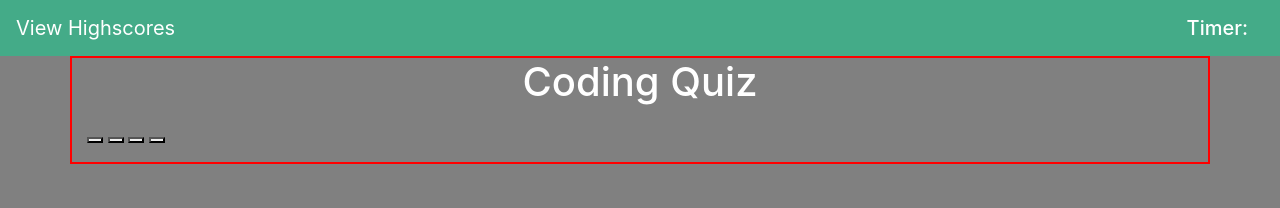
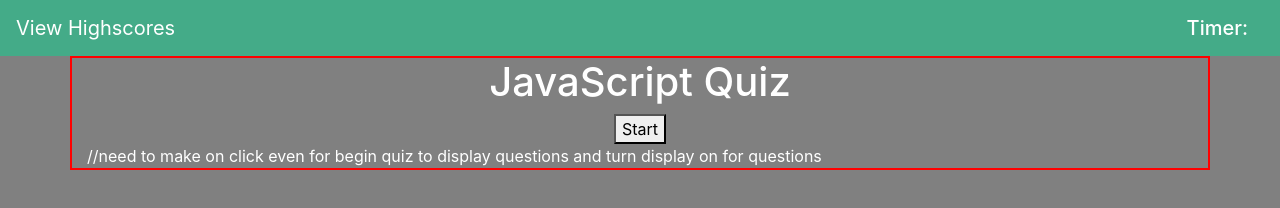
Before and after one commit to grandspitzy/timedQuiz, a plain HTML site: page index.html in a window 1280 px wide. Drawn offline with nearby package versions, Linux system fonts and the light colour scheme.

Commit message:
started creating the list and how to render it in

```diff
--- a/index.html
+++ b/index.html
@@ -15,25 +15,21 @@
         <span class="navbar-brand mb-0 h1">Timer:</span>
       </nav>
 
-      <div class="container border-show">
-            <div id = quizContainer>
-                <h1 class = "text-center mx-0">Coding Quiz</h1>
+    <div class="container border-show" style ="display: block;">
+            <h1 class = "text-center">JavaScript Quiz</h1>
+                <a id="wrapper" href="quiz.html"><button id ="begin-quiz">Start</button></a>  //need to make on click even for begin quiz to display questions and turn display on for questions
+    </div>
 
-                    <p id = "question"></p>
-                    <div class = "buttons">
-                        <button id = "btn"><span id = "choice"></span></button>
-                        <button id = "btn1"><span id = "choice1"></span></button>
-                        <button id = "btn2"><span id = "choice2"></span></button>
-                        <button id = "btn3"><span id = "choice3"></span></button>
-                    </div>
-                    <p id="progress"></p>
-
-            </div>
-
+    <div id="questions" style="display: none;">
+      <h2 id="quest">Question</h2>
+      <div>
+          <ol id="multiplechoice">
+              <button id="A" onclick="correctAnswer('A')"></button>
+              <button id="B" onclick="correctAnswer('B')"></button>
+              <button id="C" onclick="correctAnswer('C')"></button>
+              <button id="D" onclick="correctAnswer('D')"></button>
+          </ol>
       </div>
-
-
-
 
 
 
--- a/script.js
+++ b/script.js
@@ -51,3 +51,5 @@ var quizQuestions = [
     },
 
 ]
+
+//variables
--- a/style.css
+++ b/style.css
@@ -11,3 +11,9 @@ body{
 .border-show{
     border: 2px solid red;
 }
+
+#wrapper {
+    display: flex;
+    align-items: center;
+    justify-content: center;
+  }
```
Also changed, not shown: quiz.html (added, +26 -0 lines).
